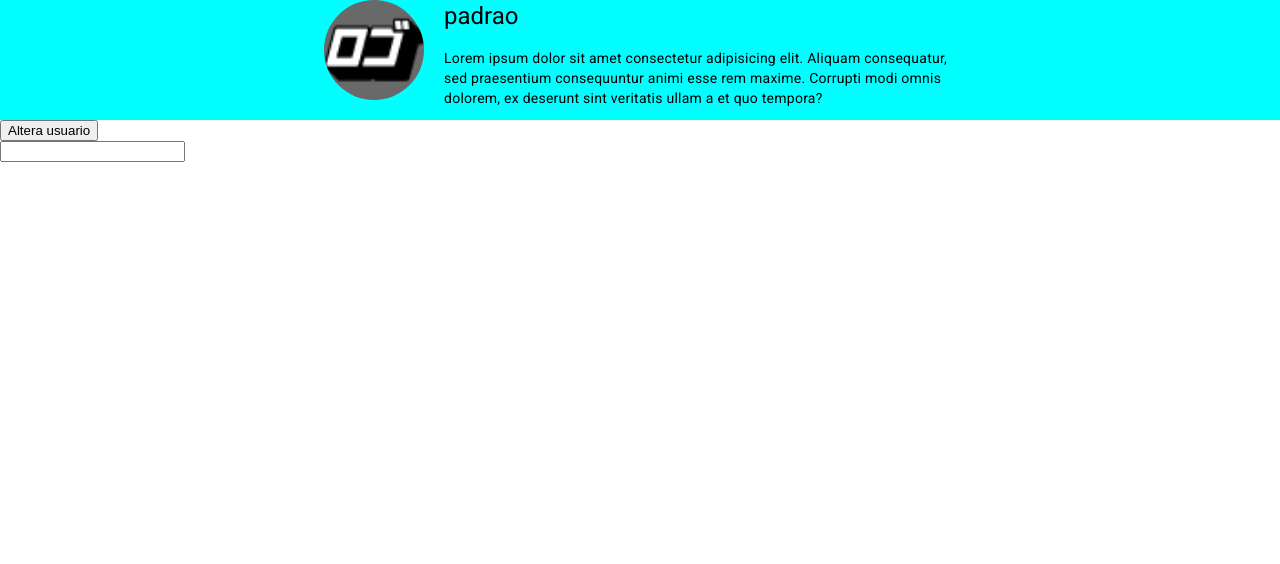
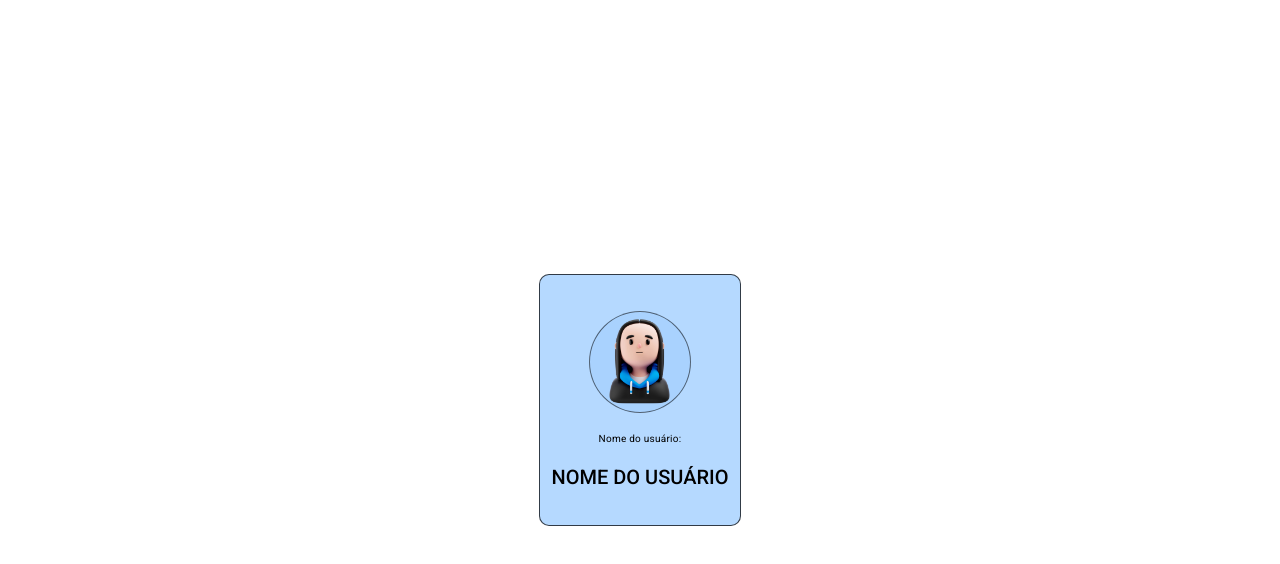
Before and after one commit to Vitormwxm/angular-basico-avancado, an Angular app in the folder fundamentos-do-angular/: page / in a window 1280 px wide. Shown: the top 564 px of the page. Built offline with nearby package versions, Linux system fonts and the light colour scheme.

Commit message:
criando avatar

```diff
--- a/fundamentos-do-angular/src/app/app.component.html
+++ b/fundamentos-do-angular/src/app/app.component.html
@@ -1 +1,3 @@
-<app-card-user></app-card-user>
+<div class="containerApplication">
+    <app-card-avatar></app-card-avatar>
+</div>
--- a/fundamentos-do-angular/src/app/app.component.scss
+++ b/fundamentos-do-angular/src/app/app.component.scss
@@ -1,3 +1,7 @@
-// :host ::ng-deep .segundo .card-black-header {
-//     background-color: blue !important;
-// }
+.containerApplication {
+    display: flex;
+    align-items: center;
+    justify-content: center;
+    width: 100%;
+    height: 100%;
+}
--- /dev/null
+++ b/fundamentos-do-angular/src/app/components/avatar/card-avatar/card-avatar.component.html
@@ -0,0 +1,12 @@
+<div class="card">
+    <div class="cardLogo">
+        <!-- <img width="50" height="50" src="./assets/avatar.jpg" alt=""> -->
+    </div>
+
+    <div class="cardUserInfos">
+        <p>Nome do usuário:</p>
+
+        <h1>Nome do usuário</h1>
+    </div>
+
+</div>
--- /dev/null
+++ b/fundamentos-do-angular/src/app/components/avatar/card-avatar/card-avatar.component.scss
@@ -0,0 +1,38 @@
+.card {
+    display: flex;
+    flex-direction: column;
+    align-items: center;
+    width: 200px;
+    height: 250px;
+    border-radius: 10px;
+    border: 1px solid rgba(0, 0, 0, 0.726);
+    background-color: #b5d9ff;
+    justify-content: space-evenly;
+}
+
+.cardLogo {
+    width: 100px;
+    height: 100px;
+    background-image: url("../../../../assets/avatar.jpg");
+    background-repeat: no-repeat;
+    background-size: cover;
+    border-radius: 50%;
+    border: 1px solid rgba(0, 0, 0, 0.548);
+    margin: 20px 0px 0px 0px;
+}
+
+.cardUserInfos {
+    display: flex;
+    flex-direction: column;
+    align-items: center;
+
+    p {
+        font-size: 10px;
+    }
+
+    h1 {
+        font-size: 20px;
+        text-transform: uppercase;
+        font-weight: 500;
+    }
+}
--- a/fundamentos-do-angular/src/app/components/card-user/card-user.component.html
+++ /dev/null
@@ -1,22 +0,0 @@
-<div id="userComponent">
-    <div class="perfil-usuario">
-        <img [src]="perfilUser" >
-    </div>
-
-    <div class="info-usuario">
-        <h1> {{ userName }}</h1>
-
-        <p>Lorem ipsum dolor sit amet consectetur adipisicing elit. Aliquam consequatur, sed praesentium consequuntur animi esse rem maxime. Corrupti modi omnis dolorem, ex deserunt sint veritatis ullam a et quo tempora?</p>
-    </div>
-
-
-
-</div>
-<div>
-    <button  [attr.title]="attrBiding" (click)="alterUserName()">Altera usuario</button>
-
-    <div  >
-        <input id="meu-input" [style.background-color]="color" (keyup)="handleInputkeyUp($event)">
-    </div>
-
-</div>
--- a/fundamentos-do-angular/src/app/components/card-user/card-user.component.scss
+++ /dev/null
@@ -1,19 +0,0 @@
-#userComponent {
-    display: flex;
-    justify-content: center;
-    background-color: aqua;
-}
-
-.perfil-usuario {
-    img {
-        width: 100px;
-        height: 100px;
-        background-color: rgb(105, 105, 105);
-        border-radius: 50%;
-        margin-right: 20px;
-    }
-}
-
-.info-usuario {
-    width: 40%;
-}
--- a/fundamentos-do-angular/src/app/components/card-user/card-user.component.ts
+++ /dev/null
@@ -1,38 +0,0 @@
-import { Component } from '@angular/core';
-
-@Component({
-  selector: 'app-card-user',
-  templateUrl: './card-user.component.html',
-  styleUrl: './card-user.component.scss'
-})
-export class CardUserComponent {
-  perfilUser = "./assets/logo.png";
-  userName: string = "padrao";
-  inputValue = "teste";
-  attrBiding = "teste"
-  color = "none"
-
-  alterUserName() {
-    this.userName = "Novo"
-    this.attrBiding = "Teste diferenciado"
-
-    const currentTarget = document.querySelector('#meu-input')?.innerHTML
-
-    if(currentTarget == '') {
-        this.color = "red"
-        console.log("alterou para " + this.color)
-    }
-
-  }
-
-  handleInputkeyUp(event: KeyboardEvent) {
-    const currentTarget = (event.target as HTMLInputElement)
-
-    if(currentTarget.value != '') {
-      this.color = "white"
-      console.log("entrou" + this.color)
-    }
-    console.log(currentTarget.value)
-  }
-
-}
```
Also changed, not shown: fundamentos-do-angular/src/app/app.module.ts (+4 -5 lines), fundamentos-do-angular/src/app/avatar-module/avatar-module.module.ts (added, +16 -0 lines), fundamentos-do-angular/src/app/components/avatar/card-avatar/card-avatar.component.ts (added, +10 -0 lines), fundamentos-do-angular/src/assets/avatar.jpg (added), 1 other file (tests, documents, lock files or other folders).
